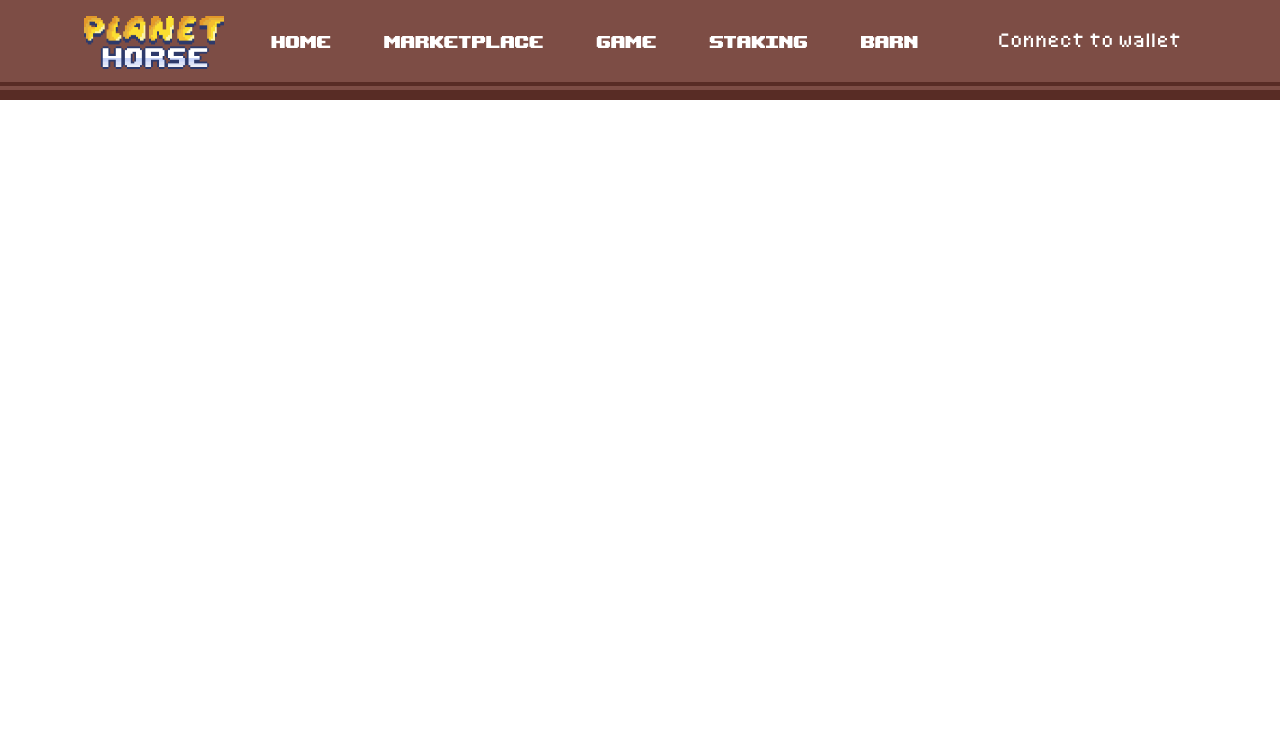
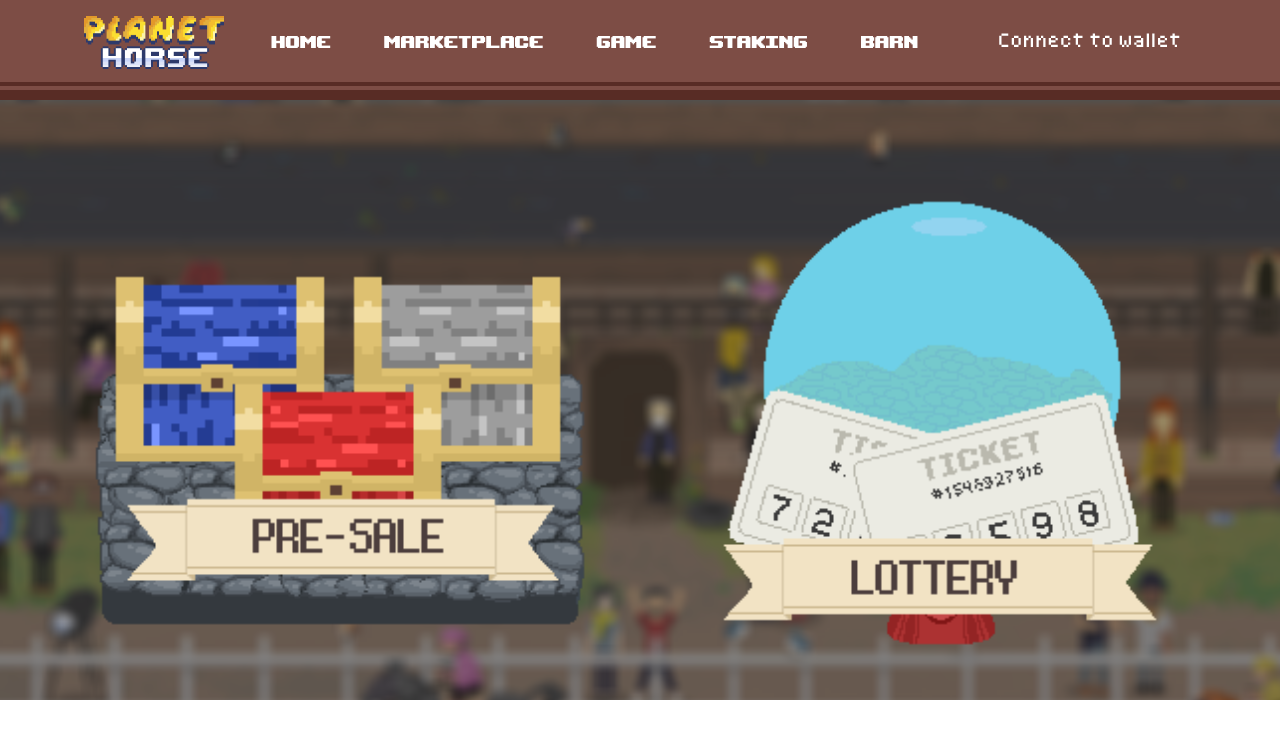
Before and after one commit to tnkerer/Planet-Horse, a Next.js app: page /game in a window 1280 px wide. Shown: the top 738 px of the page. Built offline with nearby package versions, Linux system fonts and the light colour scheme.

Commit message:
feat: add banner from game

```diff
--- /dev/null
+++ b/src/presenter/game/components/Banner/index.tsx
@@ -0,0 +1,30 @@
+import AnimatedButton from '@/presenter/utils/globals/factories/animatedButton'
+import React from 'react'
+import styles from './styles.module.scss'
+
+const Banner: React.FC = () => {
+  return (
+    <div className={styles.container}>
+      <div className={styles.options}>
+        <div className={styles.slot}>
+          <AnimatedButton
+            to='/animated'
+            id={styles.optionButton}
+            inactive={styles.inactivePreSale}
+            active={styles.activeBauPreSale}
+          />
+        </div>
+        <div className={styles.slot}>
+          <AnimatedButton
+            to='/animated'
+            id={styles.optionButton}
+            inactive={styles.inactiveLottery}
+            active={styles.activeLottery}
+          />
+        </div>
+      </div>
+    </div>
+  )
+}
+
+export default Banner
--- /dev/null
+++ b/src/presenter/game/components/Banner/styles.module.scss
@@ -0,0 +1,96 @@
+.container {
+  position: relative;
+  display: flex;
+  justify-content: center;
+  align-items: center;
+  height: 600px;
+  background-color: #222;
+  background-image: url('../../../../assets/game/home-tab/ilustrasao.png');
+  background-size: auto;
+  background-position: 50% 40%;
+
+  @media screen and (max-width: 1082px) {
+    height: auto;
+  }
+
+  .options {
+    display: flex;
+    justify-content: space-around;
+    align-items: center;
+    width: 1200px;
+
+    @media screen and (max-width: 1082px) {
+      position: relative;
+      flex-direction: column;
+      align-items: center;
+    }
+
+    .slot {
+      display: flex;
+      flex-direction: column;
+      justify-content: center;
+      align-items: center;
+      width: 500px;
+      height: 500px;
+
+      @media screen and (max-width: 1082px) {
+        margin-bottom: 40px;;
+      }
+
+      @media screen and (max-width: 500px) {
+        height: 400px;
+      }
+
+      #optionButton {
+        background-color: transparent;
+        background-repeat: no-repeat;
+        background-position: center;
+        background-size: contain;
+        outline: 0;
+        border: 0;
+        width: 500px;
+        height: 500px;
+
+        @media screen and (max-width: 500px) {
+          width: 100vw;
+        }
+      }
+
+      .inactivePreSale {
+        margin-top: 100px;
+        background-image: url('../../../../assets/game/home-tab/botao-prevenda.png');
+
+        @media screen and (max-width: 1082px) {
+          margin: 0;
+        }
+      }
+
+      .activeBauPreSale {
+        margin-top: 100px;
+        background-image: url('../../../../assets/game/home-tab/botao-prevenda-mouse.png');
+        cursor: pointer;
+
+        @media screen and (max-width: 1082px) {
+          margin: 0;
+        }
+      }
+
+      .inactiveLottery {
+        background-image: url('../../../../assets/game/home-tab/lottery.gif');
+
+        @media screen and (max-width: 1082px) {
+          margin: 0;
+        }
+      }
+
+      .activeLottery {
+        background-image: url('../../../../assets/game/home-tab/lottery-mouse.png');
+        cursor: pointer;
+
+        @media screen and (max-width: 1082px) {
+          margin: 0;
+        }
+      }
+    }
+  }
+}
--- a/src/presenter/game/components/Burger/styles.module.scss
+++ b/src/presenter/game/components/Navbar/components/Burger/styles.module.scss
@@ -7,6 +7,7 @@
   width: 300px;
   bottom: 0;
   transition: left .5s;
+  z-index: 1;
 
   a {
     color: #fff;
--- a/src/presenter/game/components/Navbar/index.tsx
+++ b/src/presenter/game/components/Navbar/index.tsx
@@ -3,7 +3,7 @@ import styles from './styles.module.scss'
 import logo from '@/assets/logo/logo.png'
 import Image from 'next/image'
 import Link from 'next/link'
-import Burger from '../Burger'
+import Burger from './components/Burger'
 
 const Navbar: React.FC = () => {
   const [burger, setBurger] = useState(false)
--- a/src/presenter/game/index.tsx
+++ b/src/presenter/game/index.tsx
@@ -1,10 +1,12 @@
 import React from 'react'
+import Banner from './components/Banner'
 import Navbar from './components/Navbar'
 
 const Game: React.FC = () => {
   return (
     <>
       <Navbar />
+      <Banner />
     </>
   )
 }
```
Also changed, not shown: src/presenter/game/components/Navbar/components/Burger/index.tsx (renamed from src/presenter/game/components/Burger/index.tsx).
